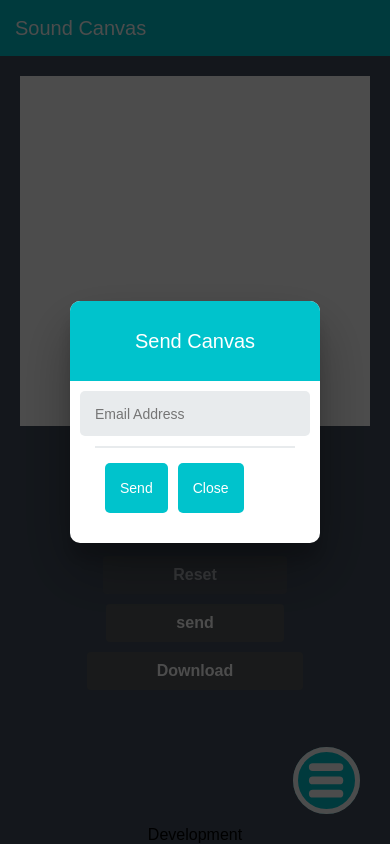
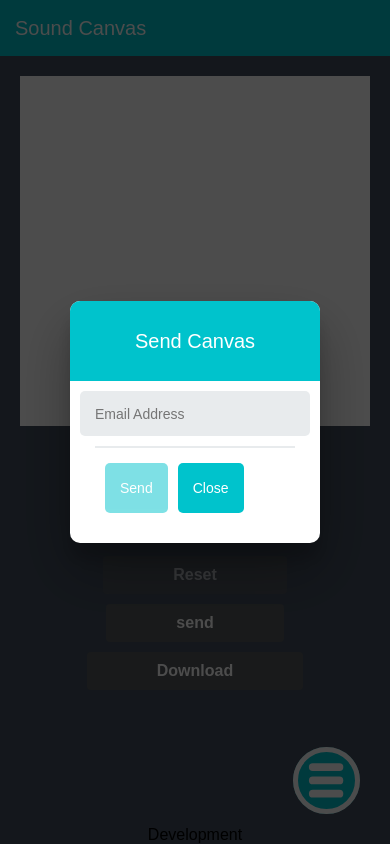
Before and after one commit to Osvaldo111/SoundCanvas, a React (Create React App) app in the folder client/: page / in a window 390 px wide. Both pictures are taken after a click on the link "send". Built offline with nearby package versions, Linux system fonts and the light colour scheme; a web font is replaced by a local one.

Commit message:
Send canvas mobile completed

```diff
--- a/client/package.json
+++ b/client/package.json
@@ -33,5 +33,6 @@
       "last 1 firefox version",
       "last 1 safari version"
     ]
-  }
+  },
+  "proxy": "http://localhost:5000"
 }
--- a/client/src/components/Canvas.js
+++ b/client/src/components/Canvas.js
@@ -48,7 +48,9 @@ class Canvas extends React.Component {
       stopRecording: false,
       inputValue: "TEXT HERE",
       displayText: false,
-      dispSendPopup: false
+      dispSendPopup: false,
+      disSendFormBttn: false,
+      messageSentEmail: ""
     };
     console.log(this.props);
   }
@@ -514,17 +516,27 @@ class Canvas extends React.Component {
     }
   };
 
-  sendCanvasEmail = () => {
+  sendCanvasEmail = email => {
     const canvas = this.canvasRef.current;
     const imgURL = canvas.toDataURL("image/jpg");
-    console.log(imgURL);
 
-    const email = "osvaldo";
     const data = {
       email: email,
       imgURL: imgURL
     };
-    fetchAPI("/api/sendCanvas", data);
+
+    this.setState({ messageSentEmail: "" }, () => {
+      fetchAPI("/api/sendCanvas", data)
+        .then(result => {
+          const message = result.data.res;
+          this.setState({ messageSentEmail: message, disSendFormBttn: false });
+        })
+        .catch(error => {
+          const message = error.response.data.res;
+          console.log(error.response.data.res);
+          this.setState({ messageSentEmail: message, disSendFormBttn: false });
+        });
+    });
   };
 
   handleSendPopDisp = () => {
@@ -536,13 +548,21 @@ class Canvas extends React.Component {
     }
   };
 
-  handleSendFormBttn = result => {
-    console.log(result, "*****************");
-    this.sendCanvasEmail();
+  handleSendFormBttn = email => {
+    if (email) {
+      this.setState({ disSendFormBttn: true }, () => {
+        this.sendCanvasEmail(email);
+      });
+    }
   };
   render() {
     const { canvasWidth, canvasHeight, canvasColor, recorderBttn } = this.state;
-    const { displayBttn, dispSendPopup } = this.state;
+    const {
+      displayBttn,
+      dispSendPopup,
+      disSendFormBttn,
+      messageSentEmail
+    } = this.state;
     const { gfCompleted } = this.props.canvasProps;
 
     return (
@@ -622,6 +642,8 @@ class Canvas extends React.Component {
           handleSend={this.handleSendFormBttn}
           handleDisplay={this.handleSendPopDisp}
           display={dispSendPopup}
+          disableBttn={disSendFormBttn}
+          message={messageSentEmail}
         />
       </div>
     );
--- a/client/src/components/NavBar.js
+++ b/client/src/components/NavBar.js
@@ -14,7 +14,9 @@ class NavBar extends React.Component {
   constructor(props) {
     super(props);
     this.state = {
-      displaySendForm: false
+      displaySendForm: false,
+      disSendFormBttn: false,
+      messageSentEmail: ""
     };
   }
   isResetBttnPress = () => {
@@ -44,11 +46,15 @@ class NavBar extends React.Component {
     }
   };
 
-  handleSendFormBttn = result => {
-    console.log(result, "*****************");
+  handleSendFormBttn = email => {
+    if (email) {
+      this.setState({ disSendFormBttn: true }, () => {
+        this.sendCanvasEmail(email);
+      });
+    }
   };
   render() {
-    const { displaySendForm } = this.state;
+    const { displaySendForm, disSendFormBttn, messageSentEmail } = this.state;
     return (
       <div className="navBar">
         <div className="navBarLogo">
@@ -81,6 +87,8 @@ class NavBar extends React.Component {
           display={displaySendForm}
           handleDisplay={this.handleSendPopDisp}
           handleSend={this.handleSendFormBttn}
+          disableBttn={disSendFormBttn}
+          message={messageSentEmail}
         />
       </div>
     );
--- a/client/src/components/SendForm.js
+++ b/client/src/components/SendForm.js
@@ -13,7 +13,10 @@ import { connect } from "react-redux";
 class SendForm extends React.Component {
   constructor(props) {
     super(props);
-    this.state = {};
+    this.state = {
+      email: "",
+      disableSendEmpty: true
+    };
   }
 
   handleClose = () => {
@@ -21,35 +24,67 @@ class SendForm extends React.Component {
   };
 
   handleSend = () => {
-    this.props.handleSend(true);
+    this.props.handleSend(this.state.email);
+  };
+
+  handleChange = event => {
+    const email = event.target.value;
+    if (email.length > 0) {
+      this.setState({ disableSendEmpty: false });
+    } else {
+      this.setState({ disableSendEmpty: true });
+    }
+    this.setState({ email: email });
+  };
+
+  handleSubmit = event => {
+    event.preventDefault();
+    this.handleSend();
   };
 
   render() {
-    const { display } = this.props;
+    const { display, disableBttn, message } = this.props;
+    const { email, disableSendEmpty } = this.state;
     return (
-      <div
+      <form
         className="overSendCanv"
         style={{
           visibility: display ? "visible" : "",
           opacity: display ? "1" : ""
         }}
+        onSubmit={this.handleSubmit}
       >
         <div className="sendCardConta">
           <div className="sendCardForm">
             <div className="sendCarFormTitle">Send Canvas</div>
             <div className="sendCanvFormBdy">
               <div>
-                <input type="text" placeholder="Email Address" />
+                <input
+                  type="email"
+                  placeholder="Email Address"
+                  value={email}
+                  onChange={this.handleChange}
+                />
               </div>
             </div>
             <div className="ruleLnFrm"></div>
             <div className="sendCvaFrmFttr">
-              <a onClick={this.handleSend}>Send</a>
+              <input
+                type="submit"
+                value="Send"
+                style={{
+                  opacity: disableSendEmpty || disableBttn ? "0.5" : "",
+                  cursor:
+                    disableSendEmpty || disableBttn ? "default" : "pointer"
+                }}
+                disabled={disableSendEmpty || disableBttn ? true : false}
+              />
               <a onClick={this.handleClose}>Close</a>
+              <div>{message}</div>
             </div>
           </div>
         </div>
-      </div>
+      </form>
     );
   }
 }
--- a/client/src/http/fetch.js
+++ b/client/src/http/fetch.js
@@ -8,17 +8,15 @@ import axios from "axios";
  * @param {Object} data
  */
 const fetchAPI = (http, data) => {
-  alert();
-  axios
-    .post(http, {
-      data: data
-    })
-    .then(function(response) {
-      console.log(response);
-    })
-    .catch(function(error) {
-      console.log(error);
-    });
+  return axios.post(http, {
+    data: data
+  });
+  // .then(function(response) {
+  //   console.log(response);
+  // })
+  // .catch(function(error) {
+  //   console.log(error);
+  // });
 };
 
 export default fetchAPI;
--- a/client/src/style/sendForm.css
+++ b/client/src/style/sendForm.css
@@ -47,7 +47,7 @@
   justify-content: space-around;
 }
 
-.sendCanvFormBdy > div > input[type="text"] {
+.sendCanvFormBdy > div > input[type="email"] {
   width: 100%;
   height: 35px;
   padding: 5px 15px;
@@ -70,9 +70,11 @@
   padding: 15px 10px;
 }
 
-.sendCvaFrmFttr > a {
+.sendCvaFrmFttr > a,
+.sendCvaFrmFttr > input {
   display: inline-block;
-  height: 40px;
+  /* height: 40px; */
+  font-family: inherit;
   line-height: 40px;
   border: none;
   border-radius: 5px;
```
Also changed, not shown: 1 other file (tests, documents, lock files or other folders).
